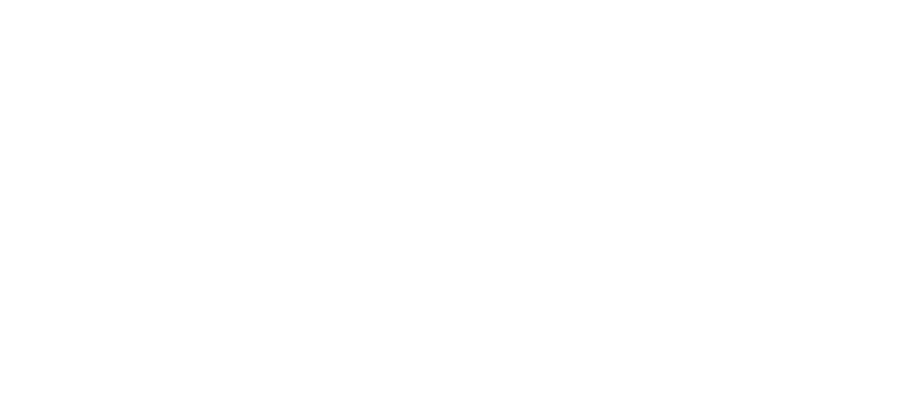
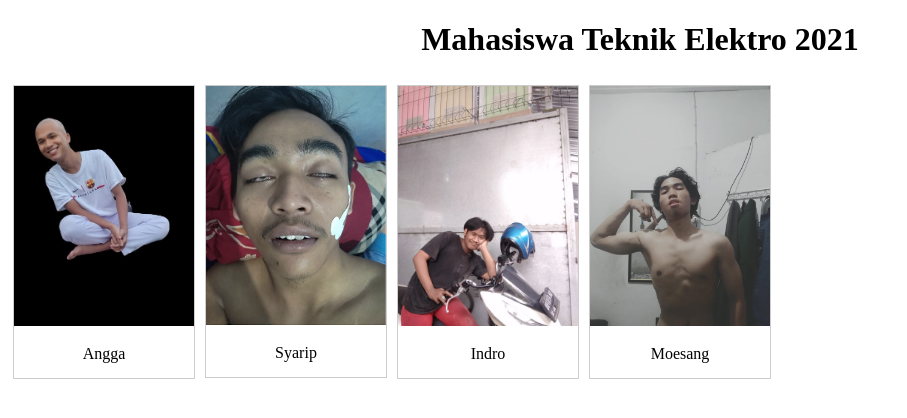
Before and after one commit to abhiyaksa/samlekom, a plain HTML site: page hendro.html in a window 1280 px wide. Shown: the whole page, without its empty margins (0-907 px from the left). Drawn offline with Linux system fonts and the light colour scheme.

Commit message:
Add files via upload

```diff
--- a/hendro.html
+++ b/hendro.html
@@ -1,4 +1,60 @@
 <!DOCTYPE html>
 <html>
-<head>
+    <title> Elektro 21</title>
+    <h1> <center>Mahasiswa Teknik Elektro 2021</center></h1>
 <style>
+div.gallery {
+  margin: 5px;
+  border: 1px solid #ccc;
+  float: left;
+  width: 180px;
+  align: center
+}
+
+div.gallery:hover {
+  border: 1px solid #777;
+}
+
+div.gallery img {
+  width: 100%;
+  height: auto;
+}
+
+div.desc {
+  padding: 15px;
+  text-align: center;
+}
+</style>
+</head>
+<body>
+
+<div class="gallery">
+  <a target="_blank" href="WhatsApp Image 2023-01-19 at 5.20.35 AM.jpeg">
+    <img src="WhatsApp Image 2023-01-19 at 5.20.35 AM.jpeg" alt="Cinque Terre" width="600" height="400">
+  </a>
+  <div class="desc">Angga</div>
+</div>
+
+<div class="gallery">
+  <a target="_blank" href="maelle.jpg">
+    <img src="maelle.jpg" alt="Forest" width="600" height="400">
+  </a>
+  <div class="desc">Syarip</div>
+</div>
+
+<div class="gallery">
+  <a target="_blank" href="indrokk.jpg">
+    <img src="indrokk.jpg" alt="Northern Lights" width="600" height="400">
+  </a>
+  <div class="desc">Indro</div>
+</div>
+
+<div class="gallery">
+  <a target="_blank" href="musang.jpg">
+    <img src="musang.jpg" alt="Mountains" width="600" height="400">
+  </a>
+  <div class="desc">Moesang</div>
+</div>
+
+</body>
+</html>
```
Also changed, not shown: index.html (+9 -11 lines), indro.jpg (added), indrokk.jpg (added), kacangpjg.jpg (added), ktng.jpg (added), musang.jpg (added), wortel.jpg (added).
